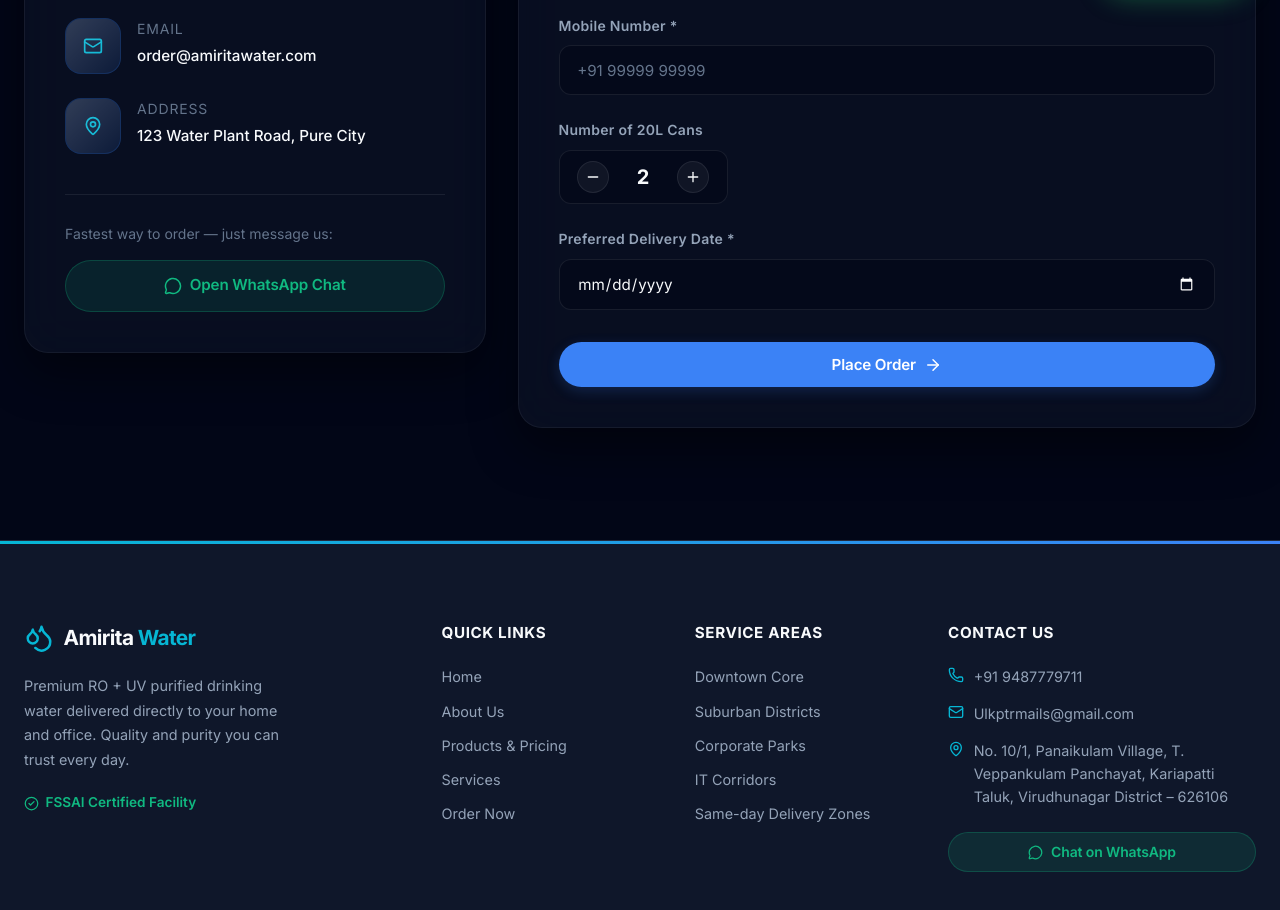
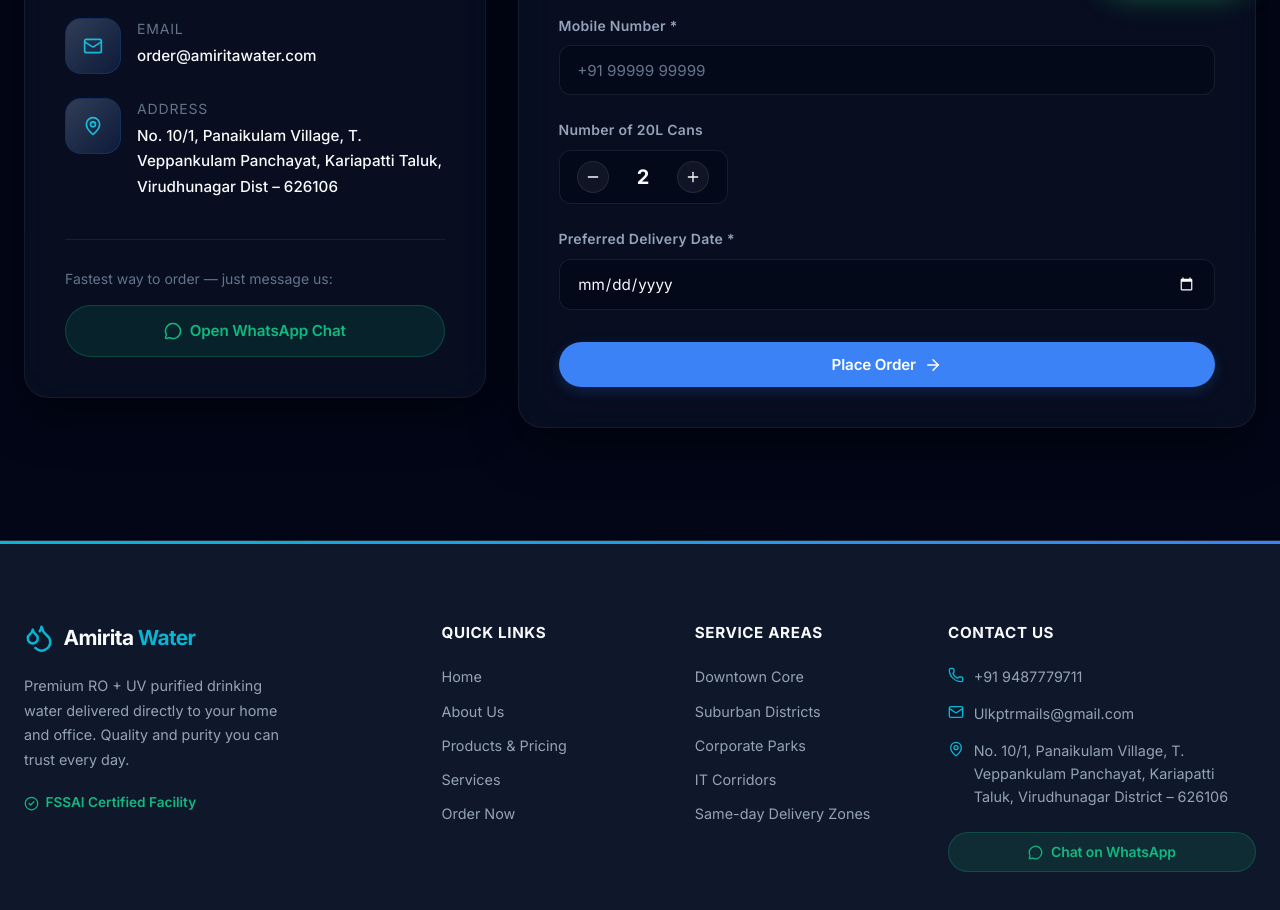
Before and after one commit to mrfaseed/amrika, a Next.js app: page /contact in a window 1280 px wide. Shown: the part 780-1690 px from the top of the page. Built offline with nearby package versions, Linux system fonts and the light colour scheme.

Commit message:
replace the junk css and writing origin css 45

```diff
--- a/src/app/contact/page.js
+++ b/src/app/contact/page.js
@@ -11,7 +11,7 @@
 const CONTACT_INFO = [
   { icon: Phone,  label: 'Phone',   value: '+91 9487779711',          href: 'tel:+919487779711' },
   { icon: Mail,   label: 'Email',   value: 'order@amiritawater.com',   href: 'mailto:order@amiritawater.com' },
-  { icon: MapPin, label: 'Address', value: '123 Water Plant Road, Pure City', href: null },
+  { icon: MapPin, label: 'Address', value: 'No. 10/1, Panaikulam Village, T. Veppankulam Panchayat, Kariapatti Taluk, Virudhunagar Dist – 626106', href: null },
 ];
 
 const INIT = { name: '', phone: '', quantity: 2, deliveryDate: '' };
```
